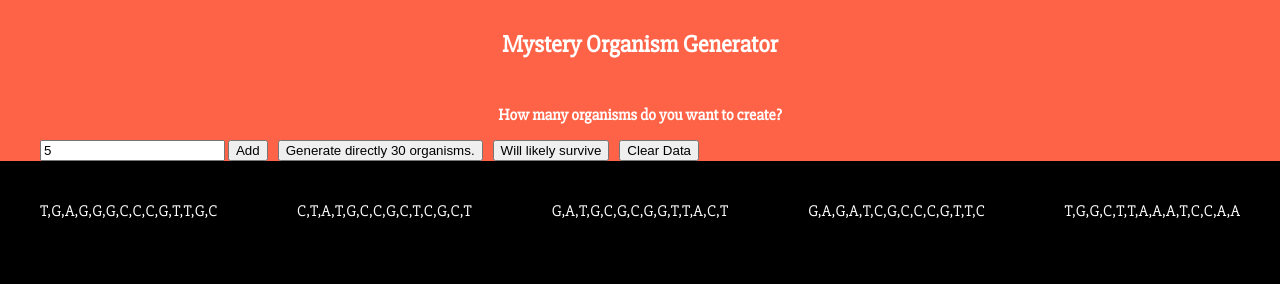
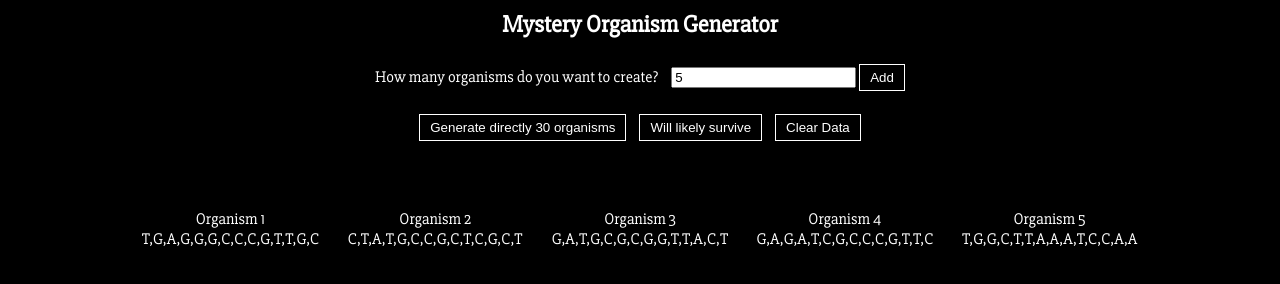
Before and after one commit to sebastienbourda/mystery-organism, a plain HTML site: page index.html in a window 1280 px wide. Both pictures are taken after typing "5" into the empty fields and a click on the button "Add". Drawn offline with Linux system fonts and the light colour scheme.

Commit message:
Modified organisation of orgasnisms in a unordered list.

```diff
--- a/index.html
+++ b/index.html
@@ -6,28 +6,41 @@
 	<script type="text/javascript" src="main.js"></script>
 </head>
 <body>
-	<div class="flex-container">
 	<!-- Header -->
-	  	<div id="header" class="flex-item">
+	<header id="header">
  	 	<h2 class="title">Mystery Organism Generator</h2>
-	 	</div>
+ 	</header>
+
  	<!-- Control menu -->
-	 	<div class="flex-item">
+ 	<nav>
+ 		<ul>
+ 			<li>
  				<span>How many organisms do you want to create?</span>
-	 	</div>
-	 	<ul class="navigation">
-			<li><input type="number" name="numberOfInstances" id="numberOfInstances" placeholder="Enter a number">
-	 	 		<button onclick="createPaequor(document.getElementById('numberOfInstances').value)">Add</button></li>
-		 	<li><button onclick="createPaequor(30)">Generate directly 30 organisms.</button></li>
-			<li><button onclick="compareDna()">Will likely survive</button></li>
-			<li><button onclick="clearData()">Clear Data</button></li>
+ 			</li>
+ 			<li>
+ 				<input type="number" name="numberOfInstances" id="numberOfInstances" placeholder="Enter a number">
+ 	 		<button onclick="createPaequor(document.getElementById('numberOfInstances').value)">Add</button>
+ 			</li>
  		</ul>
+ 		<ul>
+ 			<li>
+ 				<button onclick="createPaequor(30)">Generate directly 30 organisms</button>
+ 			</li>
+ 			<li>
+ 				<button onclick="compareDna()">Will likely survive</button>
+ 			</li>
+ 			<li>
+ 				<button onclick="clearData()">Clear Data</button>
+ 			</li>
+ 		</ul>
+ 	</nav>
 
 	<!-- Here functions display organism -->
  	<div id="content">
-			<div id="organism">
+		<div>
+			<ul id="organism">
 
-			</div>
+			</ul>
 		</div>
 	</div>
 </body>
--- a/main.js
+++ b/main.js
@@ -152,11 +152,11 @@ const createPaequor = (numberOfInstances) => {
 	for(i=0;i<numberOfInstances;i++){
 		arrayOfpaequor.push(pAequorFactory(i+1, mockUpStrand()));
 	}
+	let organism = document.getElementById("organism");
 	for(let j=0;j<arrayOfpaequor.length;j++){
 		let paequorDna = arrayOfpaequor[j].getDNA();
 		let paequorNum = arrayOfpaequor[j].getSpecimenNum();
-		let organism = document.getElementById("organism");
-		organism.innerHTML += `<span class="organism-item ${paequorNum}"> `+ paequorDna +"</span>";
+		organism.innerHTML += `<li class="organism-item ${paequorNum}">Organism ${paequorNum} ${paequorDna} </li>`;
 	}
 }
 
--- a/styles.scss
+++ b/styles.scss
@@ -13,93 +13,60 @@ body {
   margin: 0;
   font-family: 'Slabo 27px', serif;
   height: 100vh;
+  text-align: center;
 }
+
+
+ul{
+  list-style: none;
+  padding: 0;
+  margin: 0;
+  width: 100%;
+}
+
+button{
+  border: 1px solid #FFF;
+  background: #000;
+  color: #FFF;
+  padding: 5px 10px;
+}
+
 
 
 /* Project Code */
 
-
-.flex-container {
-  /* We first create a flex layout context */
-  display: flex;
-  height: 100%;
-  /* Then we define the flow direction
-     and if we allow the items to wrap
-   * Remember this is the same as:
-   * flex-direction: row;
-   * flex-wrap: wrap;
-   */
-  flex-flow: column nowrap;
-  /* Then we define how is distributed the remaining space */
-  justify-content: left;
-  align-items: stretch;
-  padding: 0;
-  margin: 0;
-  list-style: none;
-}
-
 #header{
 	width: 100%;
-}
-
-.flex-item {
-  background: tomato;
-  padding: 0;
-  margin-top: 0;
-  line-height: 50px;
-  color: white;
-  font-weight: bold;
-  /*font-size: 3em;*/
-  text-align: center;
-  p{
-  	size:2rem;
+  h2{
+    margin-top: 0;
+    padding-top: 10px;
   }
 }
 
-.navigation {
-  display: flex;
-  flex-flow: row wrap;
-  justify-content: flex-start;
-  list-style: none;
-  margin: 0;
-  background: tomato;
-  li{
-  	margin-right: 10px;
+
+h2{
+  margin-top: 0;
+}
+
+nav{
+  margin: 0 auto;
+  text-align: center;
+  ul{
+    height: 50px;
+    li{
+      display: inline-block;
+      height: 100%;
+      padding: 5px;
+    }
   }
 }
 
-#content{
-	padding: 20px;
-	#organism{
-		display: flex;
-		flex-flow: row wrap;
-		justify-content: space-between;
-		list-style: none;
-		margin: 0;
-		.organism-item{
-			margin: 10px;
-			padding: 10px;
-		}
-	}
-}
-
-@media all and (max-width: 800px) {
-  .navigation {
-    justify-content: space-around;
+ul#organism{
+  margin: 50px auto;
+  width: 80%;
+  li{
+    display: inline-block;
+    height: 10vh;
+    width: 20%;
   }
 }
-
-@media all and (max-width: 600px) {
-  .navigation {
-    flex-flow: column wrap;
-    padding: 0;
-  }
-  .navigation a {
-    text-align: center;
-    padding: 10px;
-    border-top: 1px solid rgba(255, 255, 255,0.3);
-    border-bottom: 1px solid rgba(0, 0, 0, 0.1);
-  }a li:last-of-type a {
-    border-bottom: none;
-  }
-}
```
Also changed, not shown: styles.css, 1 other file. Lines whose indentation alone changed are shown as unchanged.
